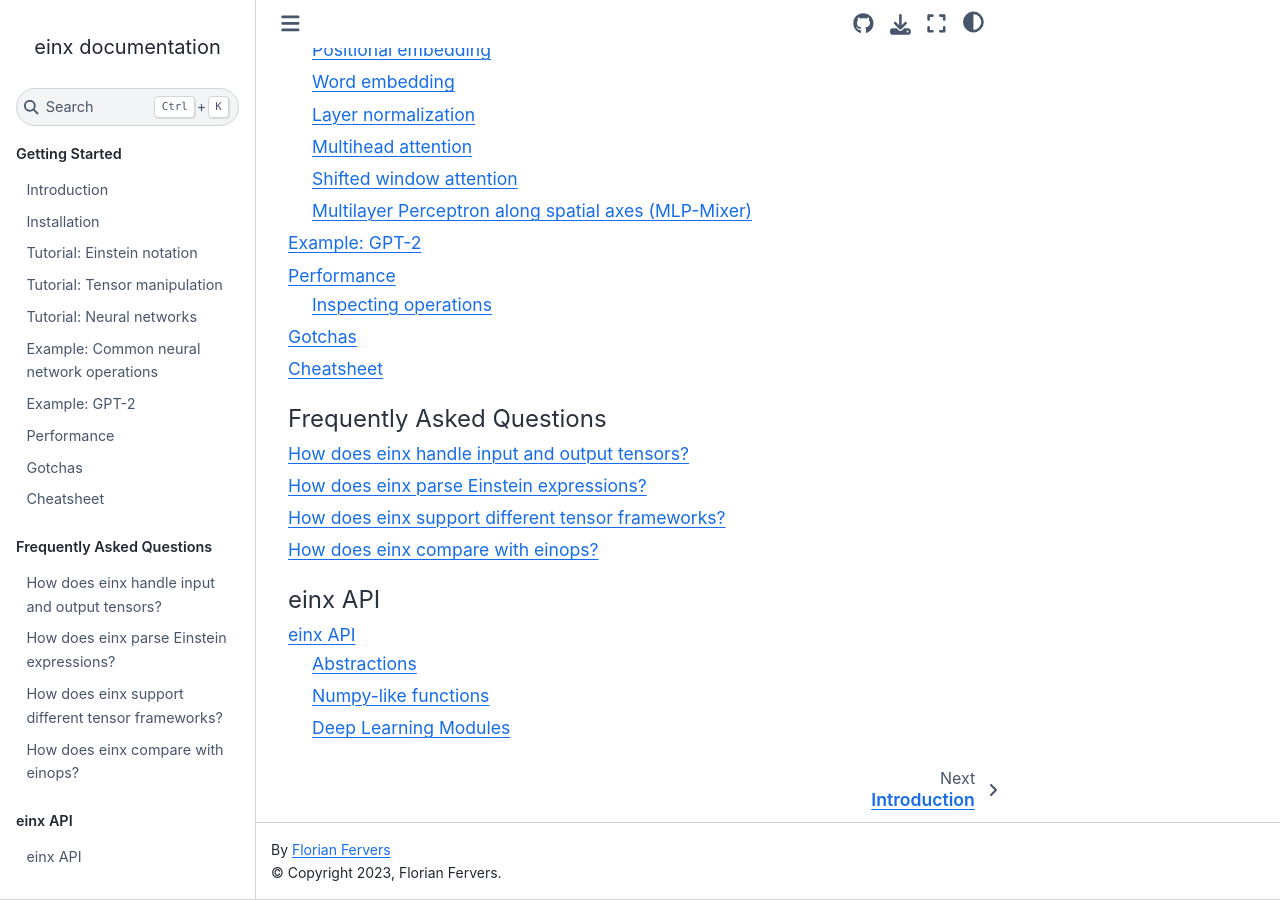
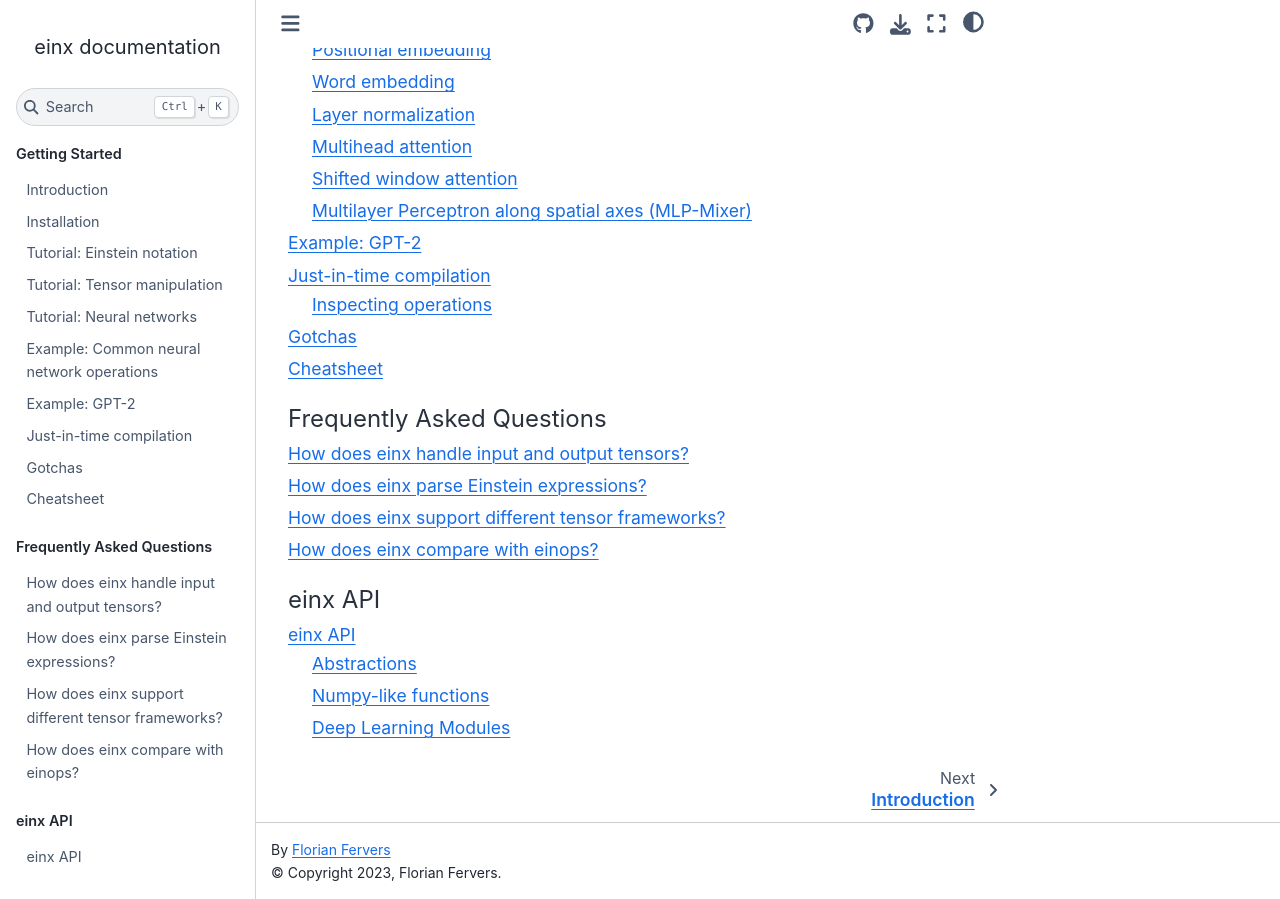
Before and after one commit to fferflo/einx, a Sphinx documentation site: the page built from docs/source/index.rst, in a window 1280 px wide and 900 px high, scrolled down 1143 px. Built offline with Sphinx 7.4.7 and the Sphinx Book theme 1.1.4, drawn with Linux system fonts in a browser that asks for light colours.

Commit message:
Update docs

```diff
--- a/docs/source/faq/einops.rst
+++ b/docs/source/faq/einops.rst
@@ -17,7 +17,7 @@ The einx library provides the following additional features:
 * ``einx.vmap`` and ``einx.vmap_with_axis`` allow applying arbitrary operations using Einstein notation.
 * Specializations provide ease-of-use for main abstractions using Numpy naming convention, e.g. ``einx.sum`` and ``einx.multiply``.
 * Several generalized deep learning modules in the ``einx.nn.*`` namespace (see :doc:`Tutorial: Neural networks </gettingstarted/neuralnetworks>`).
-* Support for inspecting the backend calls made by einx in index-based notation (see :doc:`Performance </gettingstarted/performance>`).
+* Support for inspecting the backend calls made by einx in index-based notation (see :doc:`Just-in-time compilation </gettingstarted/jit>`).
 
 A non-exhaustive comparison of operations expressed in einx-notation and einops-notation:
 
--- a/docs/source/faq/solver.rst
+++ b/docs/source/faq/solver.rst
@@ -25,7 +25,7 @@ einx uses a multi-step process to convert expression strings into expression tre
 For a given operation string and signature of input arguments, the required backend operations are traced into graph representation and just-in-time compiled using Python's
 `exec() <https://docs.python.org/3/library/functions.html#exec>`_. Every subsequent call with the same
 signature will reuse the cached function and therefore incur no additional overhead other than for cache lookup (see
-:doc:`Performance </gettingstarted/performance>`).
+:doc:`Just-in-time compilation </gettingstarted/jit>`).
 
 Stage 0: Splitting the operation string
 ---------------------------------------
--- a/docs/source/gettingstarted/einsteinnotation.rst
+++ b/docs/source/gettingstarted/einsteinnotation.rst
@@ -49,7 +49,7 @@ The function shows that einx performs the expected call to ``np.transpose``.
 
     einx traces the backend calls made for a given operation and just-in-time compiles them into a regular Python function using Python's
     `exec() <https://docs.python.org/3/library/functions.html#exec>`_. When the function is called with the same signature of arguments, the compiled function is reused and
-    therefore incurs no additional overhead other than for cache lookup (see :doc:`Performance </gettingstarted/performance>`)
+    therefore incurs no additional overhead other than for cache lookup (see :doc:`Just-in-time compilation </gettingstarted/jit>`)
 
 .. _axiscomposition:
 
--- a/docs/source/gettingstarted/performance.rst
+++ b/docs/source/gettingstarted/jit.rst
@@ -1,5 +1,5 @@
-Performance
-###########
+Just-in-time compilation
+########################
 
 When an einx function is invoked, the required backend operations are determined from the given Einstein expressions and traced into graph representation. The graph is
 then just-in-time compiled into a regular Python function using Python's `exec() <https://docs.python.org/3/library/functions.html#exec>`_.
--- a/docs/source/gettingstarted/tensormanipulation.rst
+++ b/docs/source/gettingstarted/tensormanipulation.rst
@@ -36,7 +36,7 @@ The function :func:`einx.rearrange` transforms tensors between Einstein expressi
 ((128, 8, 16), (32, 32, 1))
 
 Using :func:`einx.rearrange` often produces more readable and concise code than specifying backend operations in index-based notation directly. The index-based calls can be
-inspected using the just-in-time compiled function that einx creates for this expression (see :doc:`Performance </gettingstarted/performance>`):
+inspected using the just-in-time compiled function that einx creates for this expression (see :doc:`Just-in-time compilation </gettingstarted/jit>`):
 
 >>> print(einx.rearrange("b (s p) (c + 1) -> (b s) p c, (b p) s 1", x, p=8, graph=True))
 def rearrange(i0, backend):
--- a/docs/source/index.rst
+++ b/docs/source/index.rst
@@ -15,7 +15,7 @@ It is inspired by `einops <https://github.com/arogozhnikov/einops>`_.
    gettingstarted/neuralnetworks.rst
    gettingstarted/commonnnops.rst
    gettingstarted/gpt2.rst
-   gettingstarted/performance.rst
+   gettingstarted/jit.rst
    gettingstarted/gotchas.rst
    gettingstarted/cheatsheet.rst
 
```
Also changed, not shown: readme.md (+2 -2 lines).
